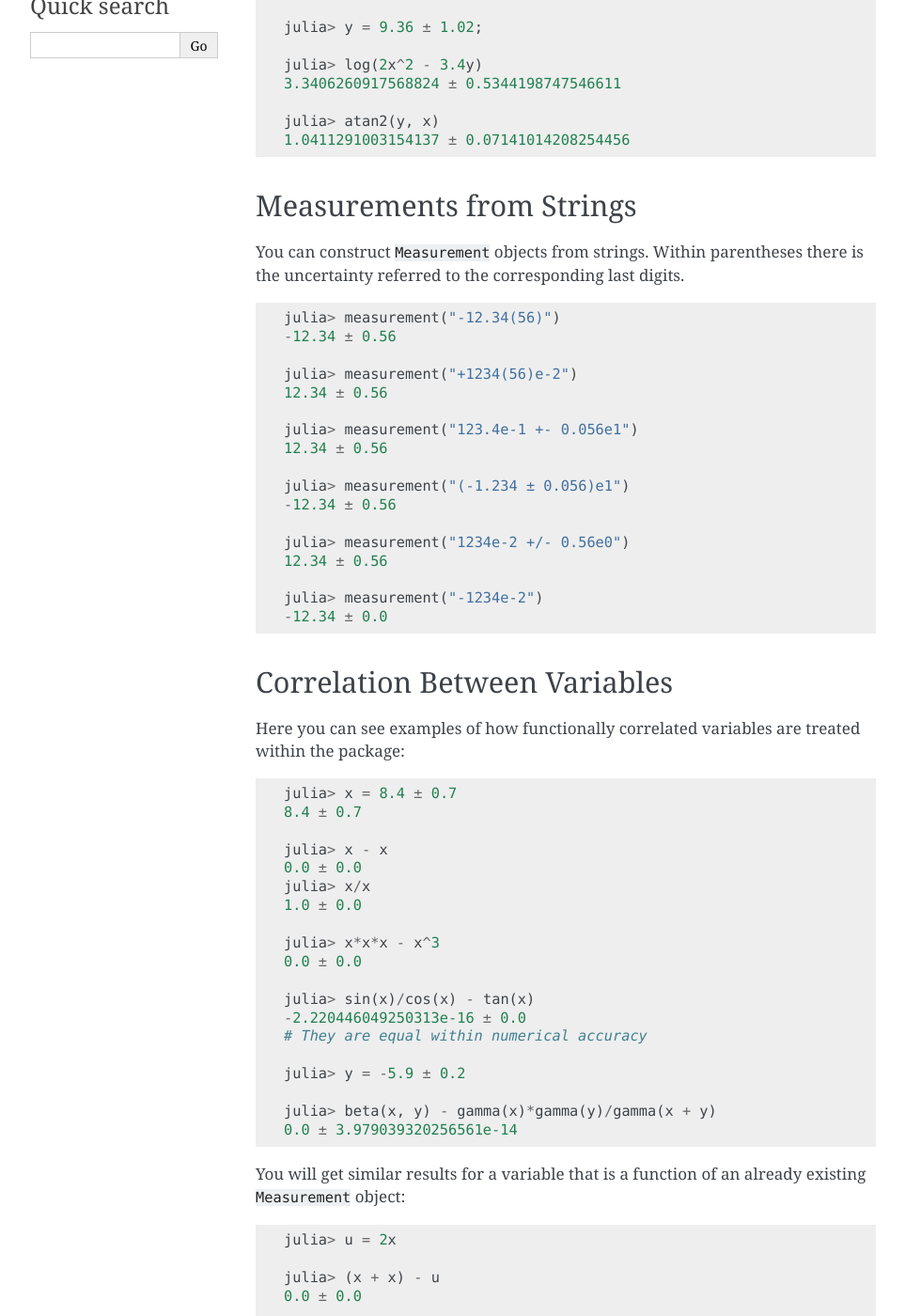
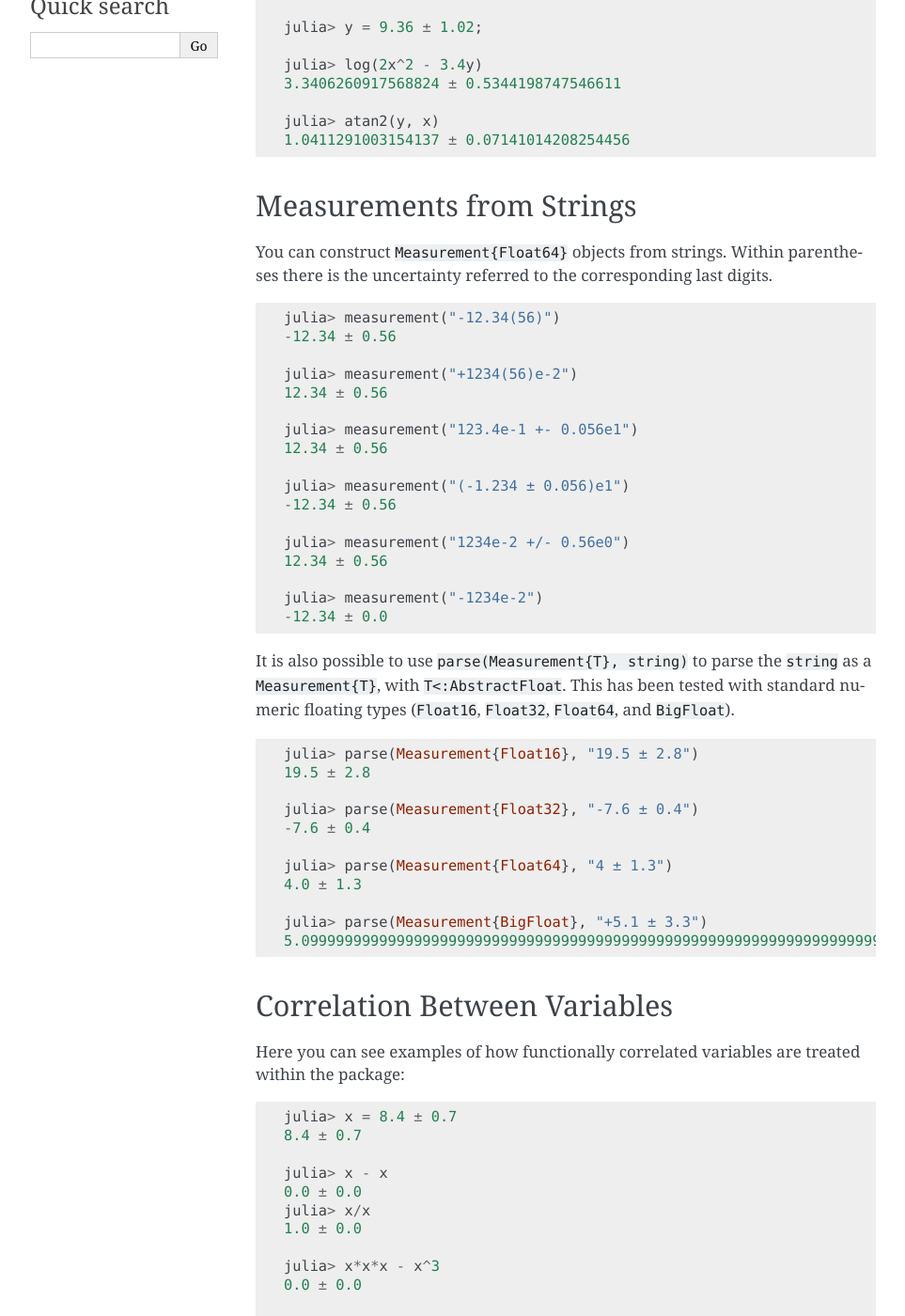
Before and after one commit to JuliaPhysics/Measurements.jl, a Sphinx documentation site: the page built from docs/examples.rst, in a window 1280 px wide and 1400 px high, scrolled down 767 px. Shown: the whole window at 94% size, without its empty margins (148-1111 px from the left). Built offline with Sphinx 7.4.7, drawn with Linux system fonts in a browser that asks for light colours.

Commit message:
Generalize parse(Measurement{T}, string) to any T<:AbstractFloat
Actually it will probably work only for base types (Float16, Float32, Float64,
and BigFloat), but should be sufficient for most purposes.

```diff
--- a/docs/examples.rst
+++ b/docs/examples.rst
@@ -48,8 +48,8 @@ These are some basic examples of use of the package:
 Measurements from Strings
 ~~~~~~~~~~~~~~~~~~~~~~~~~
 
-You can construct ``Measurement`` objects from strings.  Within parentheses
-there is the uncertainty referred to the corresponding last digits.
+You can construct ``Measurement{Float64}`` objects from strings.  Within
+parentheses there is the uncertainty referred to the corresponding last digits.
 
 .. code-block:: julia
 
@@ -70,6 +70,25 @@ there is the uncertainty referred to the corresponding last digits.
 
    julia> measurement("-1234e-2")
    -12.34 ± 0.0
+
+It is also possible to use ``parse(Measurement{T}, string)`` to parse the
+``string`` as a ``Measurement{T}``, with ``T<:AbstractFloat``.  This has been
+tested with standard numeric floating types (``Float16``, ``Float32``,
+``Float64``, and ``BigFloat``).
+
+.. code-block:: julia
+
+   julia> parse(Measurement{Float16}, "19.5 ± 2.8")
+   19.5 ± 2.8
+
+   julia> parse(Measurement{Float32}, "-7.6 ± 0.4")
+   -7.6 ± 0.4
+
+   julia> parse(Measurement{Float64}, "4 ± 1.3")
+   4.0 ± 1.3
+
+   julia> parse(Measurement{BigFloat}, "+5.1 ± 3.3")
+   5.099999999999999999999999999999999999999999999999999999999999999999999999999986 ± 3.299999999999999999999999999999999999999999999999999999999999999999999999999993
 
 Correlation Between Variables
 ~~~~~~~~~~~~~~~~~~~~~~~~~~~~~
```
Also changed, not shown: NEWS.md (+5 -1 lines), 2 other files.
